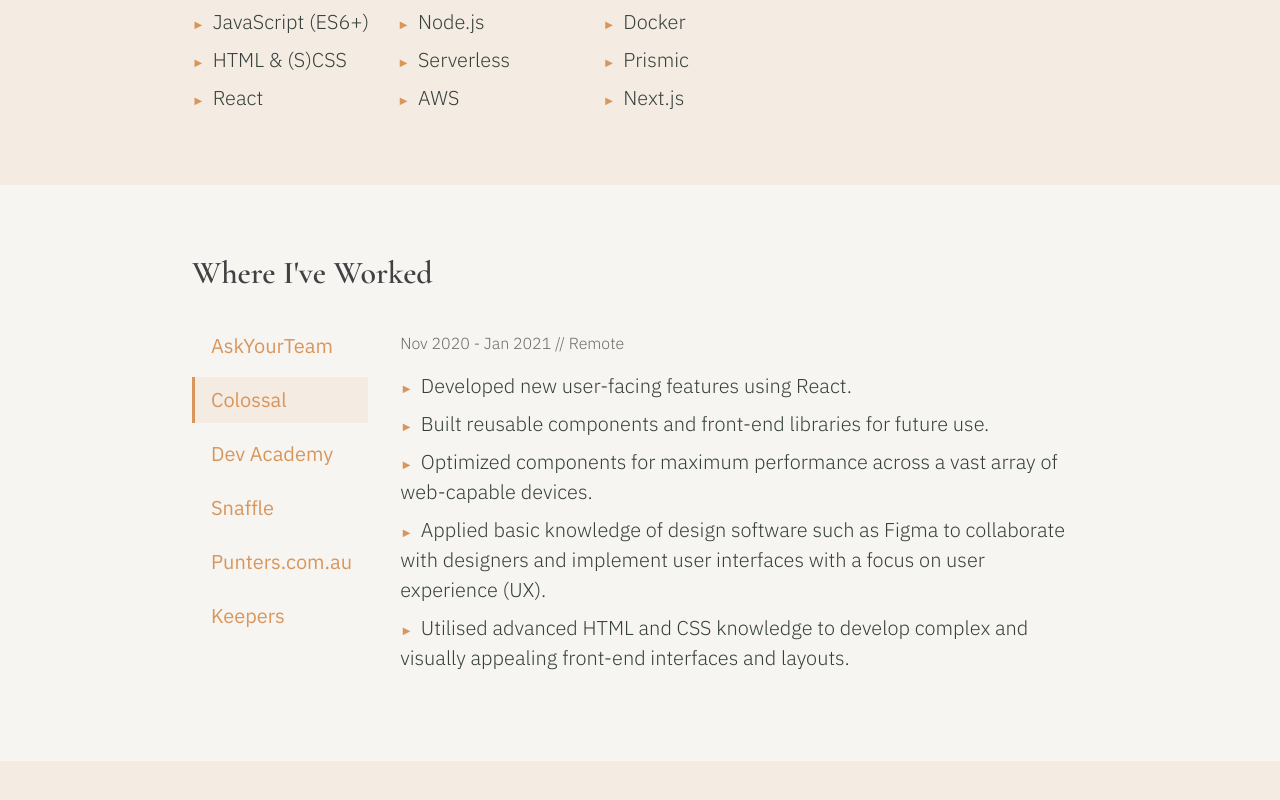
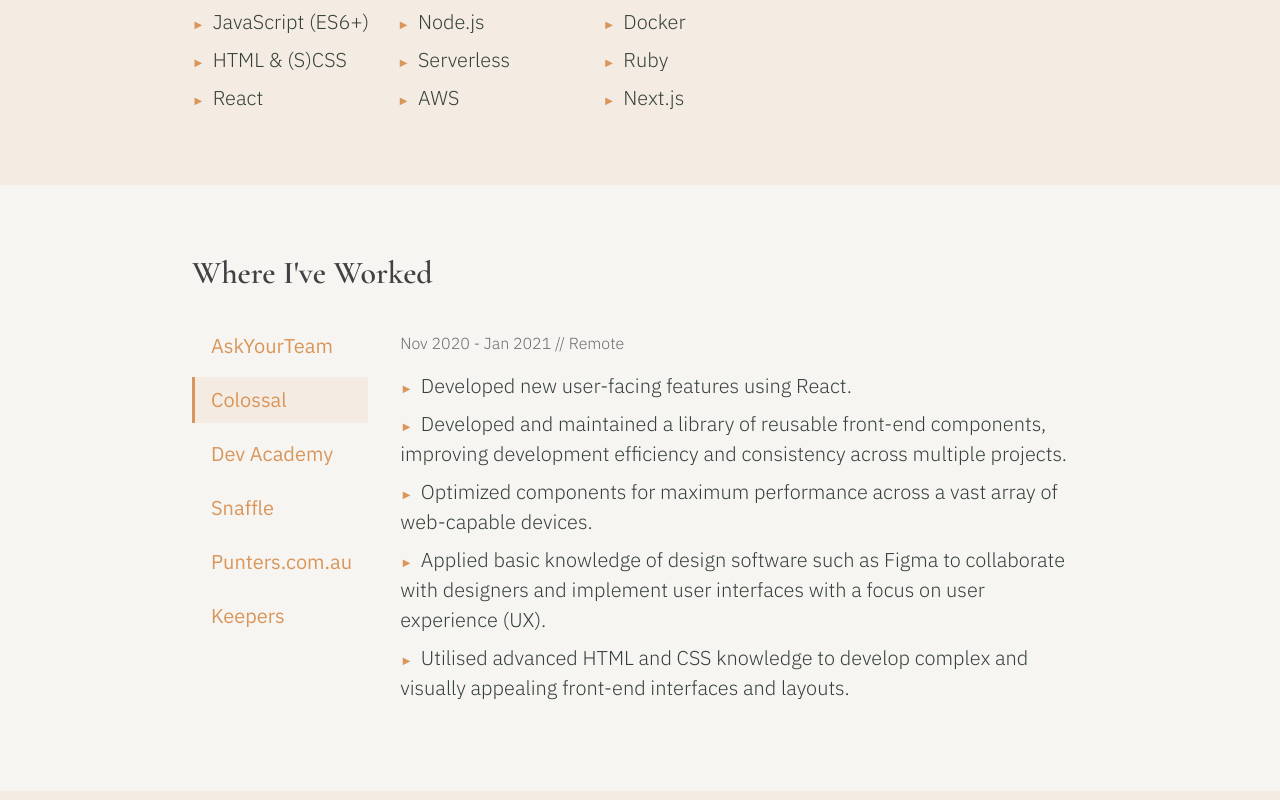
Before and after one commit to hanface/hanface.github.io, a React (Create React App) app: page / in a window 1280 px wide. Both pictures are taken after a click on the link "Colossal". Shown: the part 1044-1844 px from the top of the page. Built offline with nearby package versions, Linux system fonts and the light colour scheme.

Commit message:
update resume and add some more skills into the mix

```diff
--- a/src/components/About/About.jsx
+++ b/src/components/About/About.jsx
@@ -19,11 +19,11 @@
         <li>Serverless</li>
         <li>AWS</li>
         <li>Docker</li>
-        <li>Prismic</li>
+        <li>Ruby</li>
         <li>Next.js</li>
       </ul>
     </section>
   );
-}
+};
 
 export default About;
--- a/src/components/Experience/Colossal.jsx
+++ b/src/components/Experience/Colossal.jsx
@@ -5,7 +5,9 @@
       <ul>
         <li>Developed new user-facing features using React.</li>
         <li>
-          Built reusable components and front-end libraries for future use.
+          Developed and maintained a library of reusable front-end components,
+          improving development efficiency and consistency across multiple
+          projects.
         </li>
         <li>
           Optimized components for maximum performance across a vast array of
--- a/src/components/Header/Nav.jsx
+++ b/src/components/Header/Nav.jsx
@@ -10,7 +10,7 @@
       <AnchorLink href="#contact">Contact</AnchorLink>
       <a
         className="button resume-button"
-        href="/han-thompson-resume.pdf"
+        href="/han-thompson-resume-2023.pdf"
         target="_blank"
       >
         Resume
```
Also changed, not shown: 1 other file (tests, documents, lock files or other folders).
